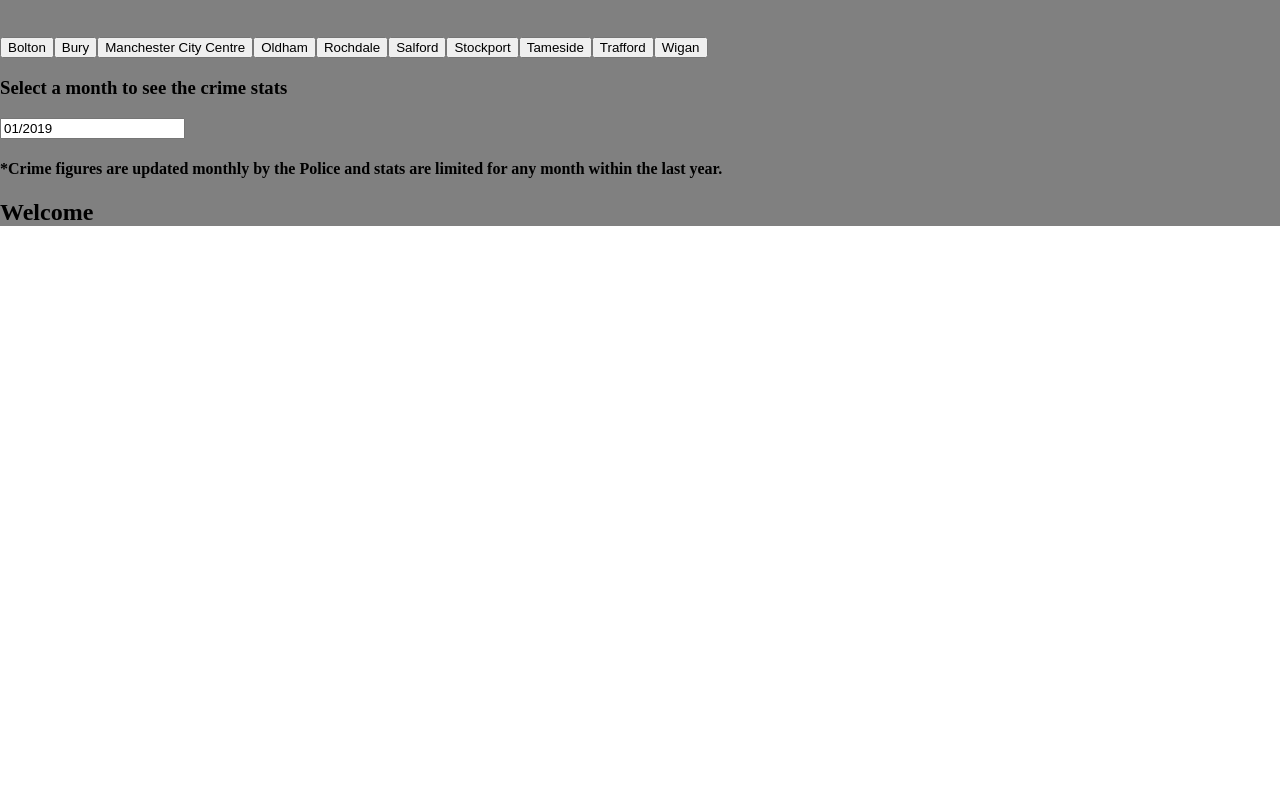
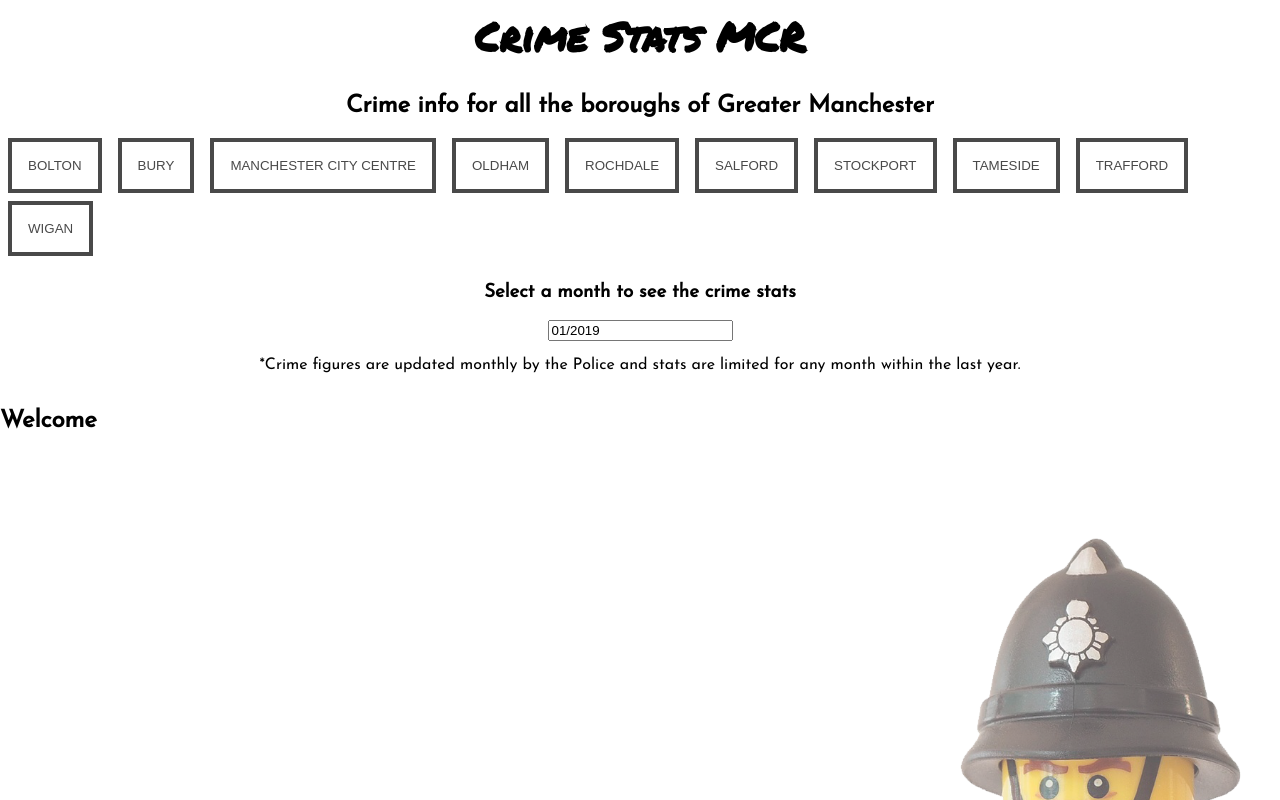
Before and after one commit to jordantai/crime-stats, a React (Create React App) app: page / in a window 1280 px wide. Shown: the top 800 px of the page. Built offline with nearby package versions, Linux system fonts and the light colour scheme.

Commit message:
adds styled components for header and navbar

```diff
--- a/public/index.html
+++ b/public/index.html
@@ -5,6 +5,10 @@
     <link rel="icon" href="%PUBLIC_URL%/favicon.ico" />
     <link
       href="https://fonts.googleapis.com/css2?family=Permanent+Marker&display=swap"
+      rel="stylesheet"
+    />
+    <link
+      href="https://fonts.googleapis.com/css2?family=Josefin+Sans&display=swap"
       rel="stylesheet"
     />
     <meta name="viewport" content="width=device-width, initial-scale=1" />
--- a/src/App.css
+++ b/src/App.css
@@ -1,3 +1,4 @@
 .App {
   text-align: center;
+  font-family: 'Josefin Sans', sans-serif;
 }
--- a/src/App.tsx
+++ b/src/App.tsx
@@ -1,7 +1,7 @@
 import React, { Component } from 'react';
 import './App.css';
 import { Router } from '@reach/router';
-import Header from './components/Header';
+import Title from './components/Title';
 import CrimeList from './components/CrimeList';
 import NavBar from './components/NavBar';
 import Home from './components/Home';
@@ -9,7 +9,7 @@ import DatePicker from 'react-datepicker';
 import { subDays, addDays } from 'date-fns';
 import 'react-datepicker/dist/react-datepicker.css';
 import ErrorDisplay from './components/ErrorDisplay';
-import { MainWrapper } from './components/styled/index';
+import { MainWrapper, SubWrapper } from './components/styled/index';
 
 class App extends Component {
   state = {
@@ -24,7 +24,8 @@ class App extends Component {
     const { startDate } = this.state;
     return (
       <MainWrapper>
-        <Header />
+        <SubWrapper>
+          <Title />
           <NavBar />
           <h3>Select a month to see the crime stats</h3>
           <DatePicker
@@ -35,10 +36,11 @@ class App extends Component {
             dateFormat="MM/yyyy"
             showMonthYearPicker
           />
-        <h4>
-          *Crime figures are updated monthly by the Police and stats are limited
-          for any month within the last year.
-        </h4>
+          <p>
+            *Crime figures are updated monthly by the Police and stats are
+            limited for any month within the last year.
+          </p>
+        </SubWrapper>
         <Router primary={false}>
           <Home path="/" />
           <CrimeList path="/borough/:boroughName" startDate={startDate} />
--- a/src/components/Header.tsx
+++ /dev/null
@@ -1,13 +0,0 @@
-import React from 'react';
-import { Title } from './styled/index';
-
-const Header = () => {
-  return (
-    <header>
-      <Title>Crime Stats MCR</Title>
-      <h2>Historical crime information for all the boroughs of Manchester</h2>
-    </header>
-  );
-};
-
-export default Title;
--- a/src/components/NavBar.tsx
+++ b/src/components/NavBar.tsx
@@ -1,38 +1,39 @@
 import React from 'react';
 import { Link } from '@reach/router';
+import { NavButton } from './styled/index';
 
 const NavBar = () => {
   return (
     <nav>
       <Link to="/borough/bolton">
-        <button value="bolton">Bolton</button>
+        <NavButton value="bolton">Bolton</NavButton>
       </Link>
       <Link to="/borough/bury">
-        <button value="bury">Bury</button>
+        <NavButton value="bury">Bury</NavButton>
       </Link>
       <Link to="/borough/city">
-        <button value="city">Manchester City Centre</button>
+        <NavButton value="city">Manchester City Centre</NavButton>
       </Link>
       <Link to="/borough/oldham">
-        <button value="oldham">Oldham</button>
+        <NavButton value="oldham">Oldham</NavButton>
       </Link>
       <Link to="/borough/rochdale">
-        <button value="rochdale">Rochdale</button>
+        <NavButton value="rochdale">Rochdale</NavButton>
       </Link>
       <Link to="/borough/salford">
-        <button value="salford">Salford</button>
+        <NavButton value="salford">Salford</NavButton>
       </Link>
       <Link to="/borough/stockport">
-        <button value="stockport">Stockport</button>
+        <NavButton value="stockport">Stockport</NavButton>
       </Link>
       <Link to="/borough/tameside">
-        <button value="tameside">Tameside</button>
+        <NavButton value="tameside">Tameside</NavButton>
       </Link>
       <Link to="/borough/trafford">
-        <button value="trafford">Trafford</button>
+        <NavButton value="trafford">Trafford</NavButton>
       </Link>
       <Link to="/borough/wigan">
-        <button value="wigan">Wigan</button>
+        <NavButton value="wigan">Wigan</NavButton>
       </Link>
     </nav>
   );
--- /dev/null
+++ b/src/components/Title.tsx
@@ -0,0 +1,13 @@
+import React from 'react';
+import { MainTitle, SubTitle } from './styled/index';
+
+const Title = () => {
+  return (
+    <header>
+      <MainTitle>Crime Stats MCR</MainTitle>
+      <SubTitle>Crime info for all the boroughs of Greater Manchester</SubTitle>
+    </header>
+  );
+};
+
+export default Title;
--- a/src/components/styled/index.tsx
+++ b/src/components/styled/index.tsx
@@ -1,12 +1,77 @@
 import styled from 'styled-components';
+import policeImg from './img/lego-police.png';
 
 export const MainWrapper = styled.div`
-  background-color: grey;
+  background-image: url(${policeImg});
+  background-repeat: no-repeat;
+  background-position: right bottom;
+  background-attachment: fixed;
+  background-size: 40%;
   width: 100%;
+  min-height: 90rem;
   margin: 0 auto;
-  padding-top: 1rem;
+  font-family: 'Josefin Sans', sans-serif;
 `;
 
-export const Title = styled.h1`
+export const SubWrapper = styled.div`
+  display: flex;
+  flex-direction: column;
+  align-items: center;
+`;
+
+export const MainTitle = styled.h1`
   font-family: 'Permanent Marker', cursive;
+  font-size: 2.5rem;
+  margin-top: 0;
+  margin-bottom: 0.5rem;
+  padding: 0.5rem;
+  text-align: center;
 `;
+
+export const SubTitle = styled.h2`
+  font-family: 'Josefin Sans', sans-serif;
+  font-size: 1.5rem;
+  text-align: center;
+`;
+
+export const NavButton = styled.button`
+  color: #494949 !important;
+  text-transform: uppercase;
+  text-decoration: none;
+  background: #ffffff;
+  padding: 1rem;
+  margin: 0 0.5rem 0.5rem 0.5rem;
+  border: 4px solid #494949 !important;
+  display: inline-block;
+  transition: all 0.4s ease 0s;
+  &:hover {
+    color: #ffffff !important;
+    background: #374f6b;
+    border-color: #374f6b !important;
+    transition: all 0.4s ease 0s;
+  }
+  &:active,
+  &:focus {
+    color: #ffffff !important;
+    background: #5e88b8;
+    border-color: #5e88b8 !important;
+    outline-color: #5e88b8;
+  }
+`;
+
+// export const NavLink = styled(Link)`
+//   color: #494949 !important;
+//   text-transform: uppercase;
+//   text-decoration: none;
+//   background: #ffffff;
+//   padding: 20px;
+//   border: 4px solid #494949 !important;
+//   display: inline-block;
+//   transition: all 0.4s ease 0s;
+//   &:hover {
+//     color: #ffffff !important;
+//     background: #f6b93b;
+//     border-color: #f6b93b !important;
+//     transition: all 0.4s ease 0s;
+//   }
+// `;
```
Also changed, not shown: src/components/styled/img/lego-police.png (added), src/components/styled/img/police.jpg (added). Lines whose indentation alone changed are shown as unchanged.
